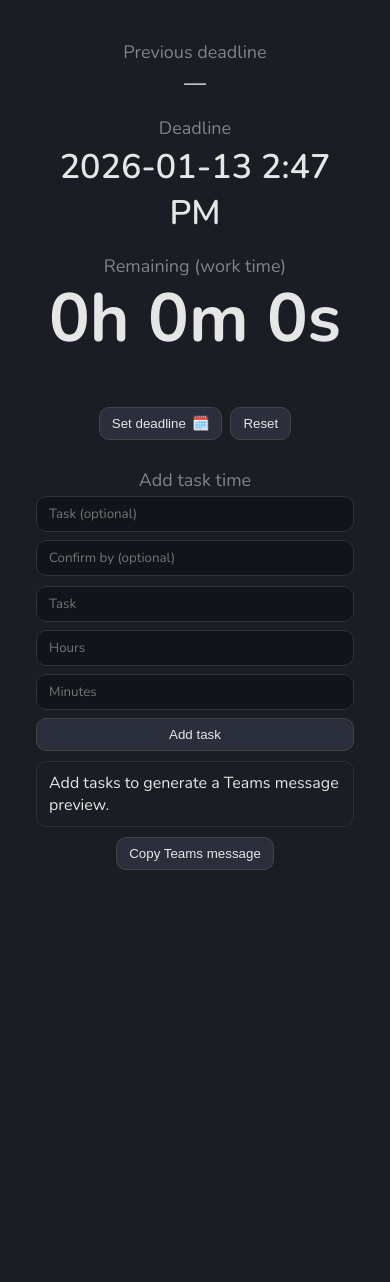
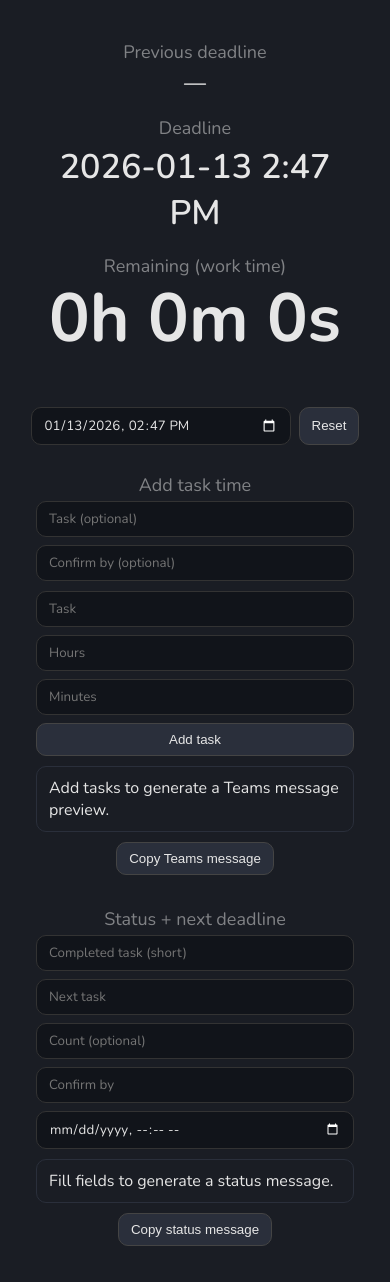
Before and after one commit to weiying-chen/work, a React (Vite) app: page / in a window 390 px wide. Before the commit the page ends 906 px from the top, so only its background shows below. Built offline with nearby package versions, Linux system fonts and the light colour scheme.

Commit message:
Add status message panel

```diff
--- a/src/App.tsx
+++ b/src/App.tsx
@@ -1,6 +1,7 @@
 import { useEffect, useMemo, useRef, useState } from 'react'
 
 import { formatDuration, formatTeamsMessage, type TaskEntry } from './utils/deadlineHistory'
+import { formatStatusMessage } from './utils/statusMessage'
 import {
   fmtDateTime,
   fmtTime,
@@ -19,9 +20,7 @@ import {
   workMsBetween,
 } from './utils/workTime'
 
-type PickerInput = HTMLInputElement & {
-  showPicker?: () => void
-}
+type PickerInput = HTMLInputElement
 
 const LS_DEADLINE_KEY = 'aliveline:deadline-iso'
 const LS_PREV_DEADLINE_KEY = 'aliveline:previous-deadline-iso'
@@ -31,6 +30,11 @@ const LS_TASKS_KEY = 'aliveline:tasks'
 const LS_CHANGE_BASE_KEY = 'aliveline:change-base-deadline-iso'
 const LS_MESSAGE_TASK_KEY = 'aliveline:message-task'
 const LS_MESSAGE_ASSIGNEE_KEY = 'aliveline:message-assignee'
+const LS_STATUS_COMPLETED_TASK_KEY = 'aliveline:status-completed-task'
+const LS_STATUS_NEXT_TASK_KEY = 'aliveline:status-next-task'
+const LS_STATUS_NEXT_COUNT_KEY = 'aliveline:status-next-count'
+const LS_STATUS_ASSIGNEE_KEY = 'aliveline:status-assignee'
+const LS_STATUS_START_KEY = 'aliveline:status-start-iso'
 const LS_DAILY_CLEAR_KEY = 'aliveline:daily-clear'
 const LS_REMINDER_NOTIFIED_KEY = 'aliveline:reminder-notified'
 const LS_REMINDER_REQUESTED_KEY = 'aliveline:reminder-requested'
@@ -89,7 +93,23 @@ export default function App() {
   const [messageAssignee, setMessageAssignee] = useState(
     () => localStorage.getItem(LS_MESSAGE_ASSIGNEE_KEY) ?? ''
   )
+  const [statusCompletedTask, setStatusCompletedTask] = useState(
+    () => localStorage.getItem(LS_STATUS_COMPLETED_TASK_KEY) ?? ''
+  )
+  const [statusNextTask, setStatusNextTask] = useState(
+    () => localStorage.getItem(LS_STATUS_NEXT_TASK_KEY) ?? ''
+  )
+  const [statusNextCount, setStatusNextCount] = useState(
+    () => localStorage.getItem(LS_STATUS_NEXT_COUNT_KEY) ?? ''
+  )
+  const [statusAssignee, setStatusAssignee] = useState(
+    () => localStorage.getItem(LS_STATUS_ASSIGNEE_KEY) ?? ''
+  )
+  const [statusStartAt, setStatusStartAt] = useState<Date | null>(
+    () => readStoredDate(LS_STATUS_START_KEY)
+  )
   const [copyStatus, setCopyStatus] = useState<'idle' | 'copied' | 'failed'>('idle')
+  const [statusCopyStatus, setStatusCopyStatus] = useState<'idle' | 'copied' | 'failed'>('idle')
 
   useEffect(() => {
     const id = setInterval(() => setNow(new Date()), 1000)
@@ -225,6 +245,30 @@ export default function App() {
     localStorage.setItem(LS_MESSAGE_ASSIGNEE_KEY, messageAssignee)
   }, [messageAssignee])
 
+  useEffect(() => {
+    localStorage.setItem(LS_STATUS_COMPLETED_TASK_KEY, statusCompletedTask)
+  }, [statusCompletedTask])
+
+  useEffect(() => {
+    localStorage.setItem(LS_STATUS_NEXT_TASK_KEY, statusNextTask)
+  }, [statusNextTask])
+
+  useEffect(() => {
+    localStorage.setItem(LS_STATUS_NEXT_COUNT_KEY, statusNextCount)
+  }, [statusNextCount])
+
+  useEffect(() => {
+    localStorage.setItem(LS_STATUS_ASSIGNEE_KEY, statusAssignee)
+  }, [statusAssignee])
+
+  useEffect(() => {
+    if (statusStartAt) {
+      localStorage.setItem(LS_STATUS_START_KEY, statusStartAt.toISOString())
+    } else {
+      localStorage.removeItem(LS_STATUS_START_KEY)
+    }
+  }, [statusStartAt])
+
   const updateDeadline = (
     nextDeadline: Date,
     options?: { tasks?: TaskEntry[]; resetDrafts?: boolean }
@@ -243,13 +287,6 @@ export default function App() {
   const onSetDeadline = (v: string) => {
     const d = parseDatetimeLocalValue(v)
     if (d) updateDeadline(d, { resetDrafts: true })
-  }
-
-  const openPicker = () => {
-    const el = deadlineRef.current
-    if (!el) return
-    el.focus()
-    el.showPicker?.()
   }
 
   const reset = () => {
@@ -271,6 +308,31 @@ export default function App() {
     setCopyStatus('idle')
   }, [teamsMessage])
 
+  const statusMessage = useMemo(() => {
+    if (!statusStartAt) return ''
+    const parsedCount = statusNextCount.trim() ? Number(statusNextCount) : undefined
+    const count = Number.isFinite(parsedCount) ? parsedCount : undefined
+    return formatStatusMessage({
+      completedTask: statusCompletedTask,
+      nextTask: statusNextTask,
+      nextTaskCount: count,
+      assignee: statusAssignee,
+      start: statusStartAt,
+      deadline,
+    })
+  }, [
+    deadline,
+    statusAssignee,
+    statusCompletedTask,
+    statusNextCount,
+    statusNextTask,
+    statusStartAt,
+  ])
+
+  useEffect(() => {
+    setStatusCopyStatus('idle')
+  }, [statusMessage])
+
   const onCopyTeamsMessage = async () => {
     if (!teamsMessage) return
     try {
@@ -278,6 +340,16 @@ export default function App() {
       setCopyStatus('copied')
     } catch {
       setCopyStatus('failed')
+    }
+  }
+
+  const onCopyStatusMessage = async () => {
+    if (!statusMessage) return
+    try {
+      await navigator.clipboard.writeText(statusMessage)
+      setStatusCopyStatus('copied')
+    } catch {
+      setStatusCopyStatus('failed')
     }
   }
 
@@ -342,20 +414,14 @@ export default function App() {
       </div>
 
       <div className="controls">
-        <span className="deadlinePickerWrap">
         <input
           ref={deadlineRef}
-            className="deadlineInputGhost"
+          className="deadlineInput"
           type="datetime-local"
           value={toDatetimeLocalValue(deadline)}
           onChange={(e) => onSetDeadline(e.target.value)}
           aria-label="Deadline time"
         />
-
-          <button onClick={openPicker} className="deadlineButton" aria-label="Change deadline time">
-            Set deadline <span className="icon">🗓️</span>
-          </button>
-        </span>
 
         <button onClick={reset} className="resetButton" aria-label="Reset deadline to now">
           Reset
@@ -441,6 +507,62 @@ export default function App() {
           )}
         </div>
       </div>
+
+      <div className="message">
+        <div className="label">Status + next deadline</div>
+        <div className="statusFields">
+          <input
+            type="text"
+            value={statusCompletedTask}
+            onChange={(e) => setStatusCompletedTask(e.target.value)}
+            placeholder="Completed task (short)"
+            aria-label="Completed task"
+          />
+          <input
+            type="text"
+            value={statusNextTask}
+            onChange={(e) => setStatusNextTask(e.target.value)}
+            placeholder="Next task"
+            aria-label="Next task"
+          />
+          <input
+            type="number"
+            min="0"
+            value={statusNextCount}
+            onChange={(e) => setStatusNextCount(e.target.value)}
+            placeholder="Count (optional)"
+            aria-label="Next task count"
+          />
+          <input
+            type="text"
+            value={statusAssignee}
+            onChange={(e) => setStatusAssignee(e.target.value)}
+            placeholder="Confirm by"
+            aria-label="Status confirm by"
+          />
+          <input
+            type="datetime-local"
+            value={statusStartAt ? toDatetimeLocalValue(statusStartAt) : ''}
+            onChange={(e) => setStatusStartAt(parseDatetimeLocalValue(e.target.value))}
+            className="statusStartAt"
+            aria-label="Start time"
+          />
+        </div>
+
+        <div className="messagePreview" aria-label="Status message preview">
+          {statusMessage || 'Fill fields to generate a status message.'}
+        </div>
+
+        <div className="messageActions">
+          <button onClick={onCopyStatusMessage} disabled={!statusMessage}>
+            Copy status message
+          </button>
+          {statusCopyStatus === 'copied' && <span className="copyStatus">Copied.</span>}
+          {statusCopyStatus === 'failed' && (
+            <span className="copyStatus">Copy failed. Please copy manually.</span>
+          )}
+        </div>
+      </div>
     </div>
   )
 }
--- a/src/index.css
+++ b/src/index.css
@@ -128,6 +128,18 @@ input {
   margin: 0 auto 10px;
 }
 
+.statusFields {
+  display: grid;
+  gap: 8px;
+  max-width: 640px;
+  margin: 0 auto 10px;
+  grid-template-columns: repeat(2, minmax(0, 1fr));
+}
+
+.statusFields .statusStartAt {
+  grid-column: 1 / -1;
+}
+
 .taskFields {
   display: grid;
   gap: 8px;
@@ -179,6 +191,10 @@ input {
 }
 
 @media (max-width: 640px) {
+  .statusFields {
+    grid-template-columns: 1fr;
+  }
+
   .taskFields {
     grid-template-columns: 1fr;
   }
@@ -192,34 +208,9 @@ input {
   }
 }
 
-/* Deadline picker button */
-.deadlineButton {
-  display: inline-flex;
-  align-items: center;
-  gap: 6px;
-}
-
-.deadlineButton .icon {
-  font-size: 14px;
-  line-height: 1;
-}
-
-.deadlinePickerWrap {
-  position: relative;
-  display: inline-block;
-}
-
-/* Overlay the real input exactly on the button area */
-.deadlineInputGhost {
-  position: absolute;
-  inset: 0;
-  width: 100%;
-  height: 100%;
-  opacity: 0;
-  margin: 0;
-  border: 0;
-  padding: 0;
-  pointer-events: none;
+/* Deadline picker input */
+.deadlineInput {
+  min-width: 260px;
 }
 
 /* Native control styling hint */
--- /dev/null
+++ b/src/utils/statusMessage.ts
@@ -0,0 +1,43 @@
+import { pad2 } from './time'
+
+const WEEKDAY_CN = ['日', '一', '二', '三', '四', '五', '六']
+
+export type StatusMessageOptions = {
+  completedTask: string
+  nextTask: string
+  nextTaskCount?: number
+  assignee: string
+  start: Date
+  deadline: Date
+}
+
+export function formatStatusDate(d: Date) {
+  const month = d.getMonth() + 1
+  const day = d.getDate()
+  const weekday = WEEKDAY_CN[d.getDay()]
+  const hours = pad2(d.getHours())
+  const minutes = pad2(d.getMinutes())
+  return `${month}/${day} (${weekday}) ${hours}:${minutes}`
+}
+
+function formatNextTask(nextTask: string, count?: number) {
+  const trimmed = nextTask.trim()
+  if (!trimmed) return ''
+
+  const countText = Number.isFinite(count) && (count as number) > 0 ? `${count}集` : ''
+  return `${countText}${trimmed}`
+}
+
+export function formatStatusMessage(options: StatusMessageOptions) {
+  const completedTask = options.completedTask.trim()
+  const nextTask = formatNextTask(options.nextTask, options.nextTaskCount)
+  const assignee = options.assignee.trim()
+
+  if (!completedTask || !nextTask || !assignee) return ''
+
+  return (
+    `已完成${completedTask}，接下來會開始翻譯${nextTask}，` +
+    `再麻煩${assignee}便時幫忙設deadline，` +
+    `從${formatStatusDate(options.start)}起算，deadline為${formatStatusDate(options.deadline)}，謝謝。`
+  )
+}
```
Also changed, not shown: 1 other file (tests, documents, lock files or other folders). Lines whose indentation alone changed are shown as unchanged.
